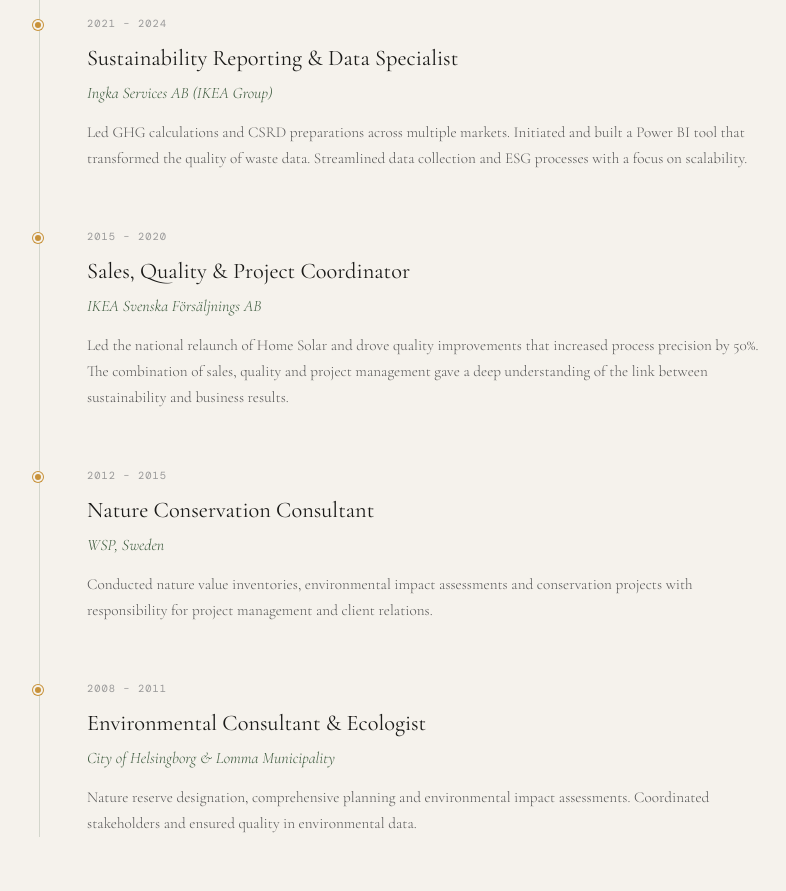
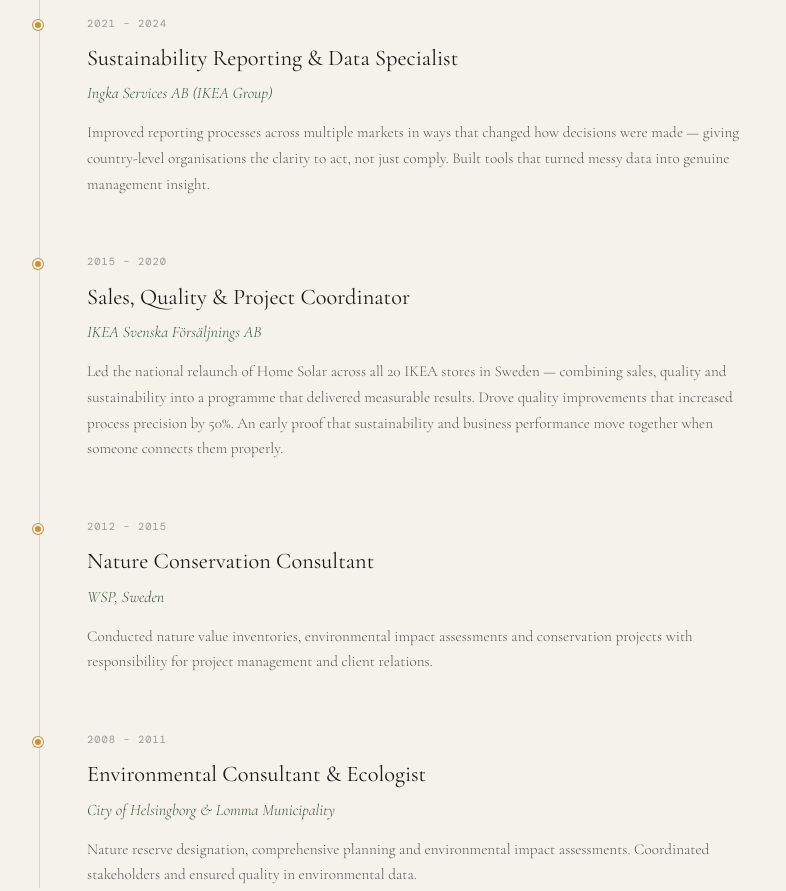
Before and after one commit to CarlRugfelt/carlrugfelt.github.io, a plain HTML site: page index.html in a window 1280 px wide. Shown: the part 3340-4231 px from the top of the page, without its empty margins (83-869 px from the left). Drawn offline with nearby package versions, Linux system fonts and the light colour scheme; a web font is replaced by a local one.

Commit message:
Update index.html

```diff
--- a/index.html
+++ b/index.html
@@ -726,14 +726,14 @@
       <div class="timeline-period">2021 – 2024</div>
       <div class="timeline-role">Sustainability Reporting & Data Specialist</div>
       <div class="timeline-org">Ingka Services AB (IKEA Group)</div>
-      <p class="timeline-desc">Led GHG calculations and CSRD preparations across multiple markets. Initiated and built a Power BI tool that transformed the quality of waste data. Streamlined data collection and ESG processes with a focus on scalability.</p>
+      <p class="timeline-desc">Improved reporting processes across multiple markets in ways that changed how decisions were made — giving country-level organisations the clarity to act, not just comply. Built tools that turned messy data into genuine management insight.</p>
     </div>
 
     <div class="timeline-item">
       <div class="timeline-period">2015 – 2020</div>
       <div class="timeline-role">Sales, Quality & Project Coordinator</div>
       <div class="timeline-org">IKEA Svenska Försäljnings AB</div>
-      <p class="timeline-desc">Led the national relaunch of Home Solar and drove quality improvements that increased process precision by 50%. The combination of sales, quality and project management gave a deep understanding of the link between sustainability and business results.</p>
+      <p class="timeline-desc">Led the national relaunch of Home Solar across all 20 IKEA stores in Sweden — combining sales, quality and sustainability into a programme that delivered measurable results. Drove quality improvements that increased process precision by 50%. An early proof that sustainability and business performance move together when someone connects them properly.</p>
     </div>
 
     <div class="timeline-item">
```
